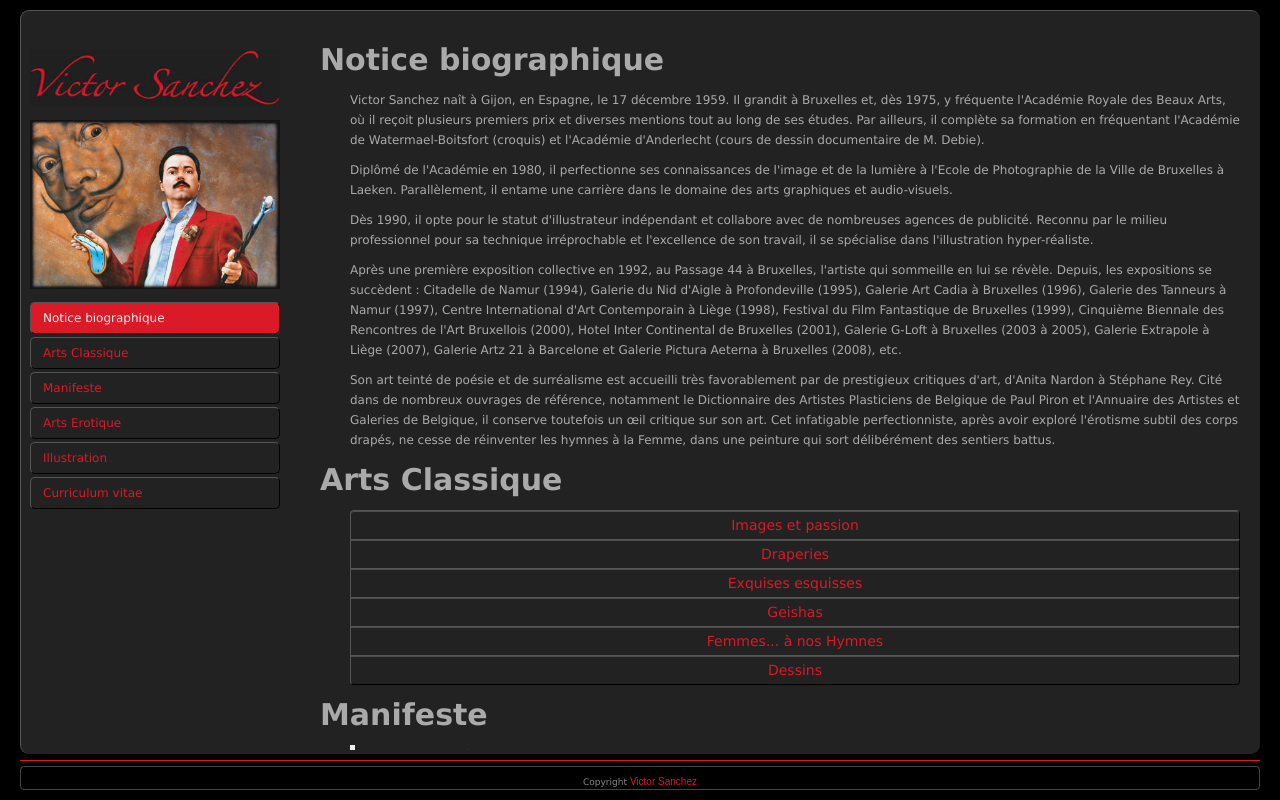
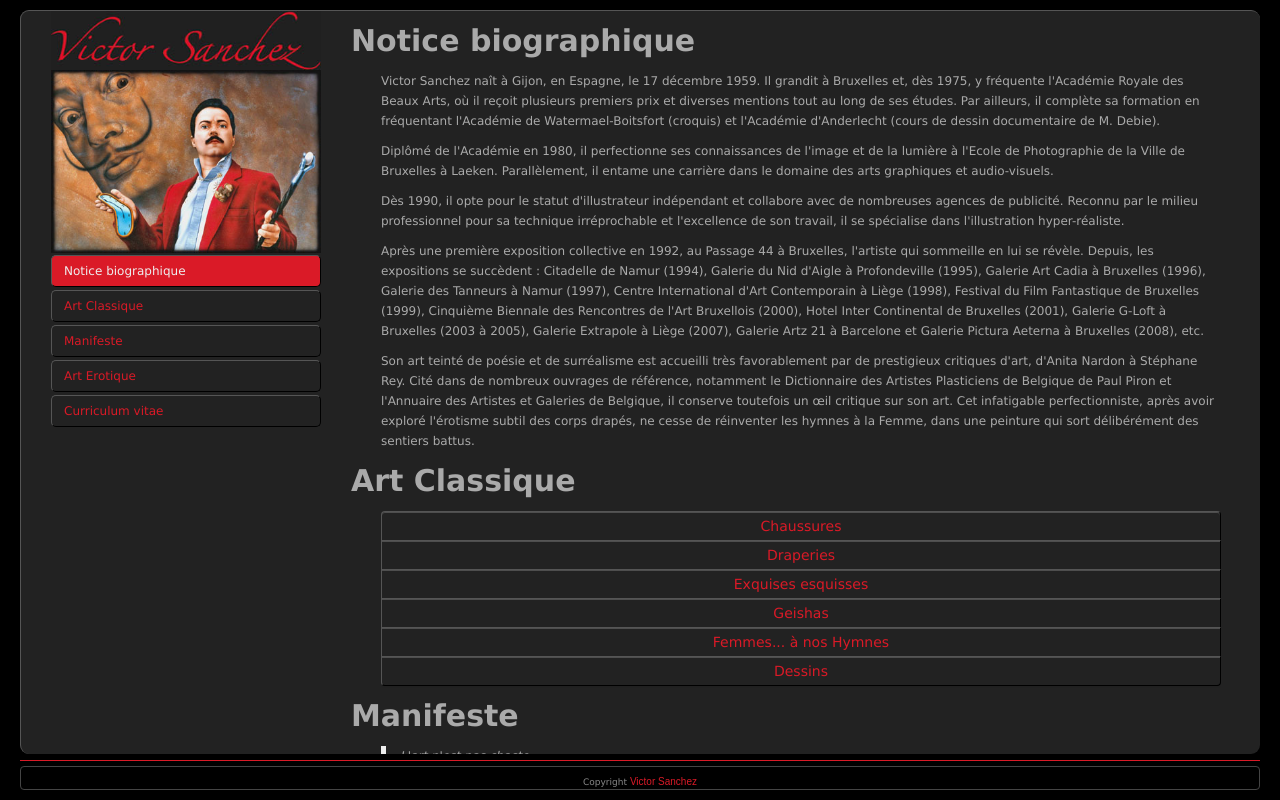
Before and after one commit to j-san/victor-sanchez-artwork-gathering, a plain HTML site: page www/index.html in a window 1280 px wide. Drawn offline with Linux system fonts and the light colour scheme.

Commit message:
layouting, content

```diff
--- a/www/css/style.css
+++ b/www/css/style.css
@@ -46,8 +46,8 @@ blockquote cite {
 	right: 20px;
 
 	box-sizing: border-box;
-	padding: 50px 101px;
 
+	margin-left: 0;
 	border: 1px solid #555;
 	border-bottom: none;
 	border-right: none;
@@ -71,6 +71,7 @@ blockquote cite {
 }
 #carousel h1 {
 	position: absolute;
+	z-index: 1;
 }
 .carousel-inner {
 	height: 100%;
@@ -97,16 +98,6 @@ blockquote cite {
 	opacity:.9;
 }
 
-.v-align-wrap {
-	display: table;
-	height: 100%;
-	width: 100%;
-}
-.v-align {
-	display: table-cell;
-	vertical-align: middle;
-}
-
 #carousel .item img {
   width: auto;
   height : auto;
@@ -117,37 +108,24 @@ blockquote cite {
 }
 
 .home-title {
-	position: fixed;
-	width: 250px;
-	top: 50px;
-	left: 30px;
+	width: 100%;
 }
 
 .home-artwork {
-	position: fixed;
-	width: 250px;
-	top: 120px;
-	left: 30px;
+	width: 100%;
 }
 
 #navigation {
-	position: fixed;
-	width: 250px;
-	top: 300px;
-	left: 30px;
+	width: 100%;
 }
 
 #main {
-	position: fixed;
-	top: 30px;
-	right: 40px;
-	left: 320px;
-	bottom: 50px;
+	height: 100%;
     overflow-y: scroll;
 }
 
 #main .content {
-	margin-left: 30px;
+	padding-left: 30px;
 }
 
 #main .btn-group {
--- a/www/gallery/data.js
+++ b/www/gallery/data.js
@@ -1,83 +1,117 @@
 var data = {
 	classic: [{
-		title: "Images et passion",
+		title: "Chaussures",
 		artworks: [
-			"gallery/83.jpg",
-			"gallery/84.jpg"
+			"gallery/Chaussures/Chaussures-3.jpg",
+			"gallery/Chaussures/SITC-2.jpg",
+			"gallery/Chaussures/SITC-3.jpg",
+			"gallery/Chaussures/témoin-42.jpg"
 		]
 	}, {
 		title: "Draperies",
 		artworks: [
-			"gallery/86.jpg"
+			"gallery/Draperies/Drapé indiscret.jpg",
+			"gallery/Draperies/DSC_0079.jpg",
+			"gallery/Draperies/L'éveil.jpg",
+			"gallery/Draperies/Le début monde.jpg",
+			"gallery/Draperies/Mi-figue-Modifier.jpg",
+			"gallery/Draperies/Nuits d'été.jpg",
+			"gallery/Draperies/Oasis.jpg",
+			"gallery/Draperies/Orgueuil de femme.jpg",
+			"gallery/Draperies/PICT0012.jpg",
+			"gallery/Draperies/PICT0013.jpg",
+			"gallery/Draperies/Premiers pas.jpg",
+			"gallery/Draperies/Pudeur secrète.jpg",
+			"gallery/Draperies/Qu'elle heure.jpg",
+			"gallery/Draperies/Reposes-toi.jpg",
+			"gallery/Draperies/Soeurs jumelles.jpg",
+			"gallery/Draperies/Une ou deux.jpg"
 		]
 	}, {
 		title: "Exquises esquisses",
 		artworks: [
-			"gallery/86.jpg"
+			"gallery/Esquisses/PICT0001.jpg",
+			"gallery/Esquisses/PICT0002.jpg",
+			"gallery/Esquisses/PICT0003.jpg",
+			"gallery/Esquisses/PICT0007.jpg",
+			"gallery/Esquisses/Repros0002.jpg",
+			"gallery/Esquisses/Repros0003.jpg",
+			"gallery/Esquisses/Repros0004.jpg",
+			"gallery/Esquisses/Repros0005.jpg",
+			"gallery/Esquisses/Repros0006.jpg",
+			"gallery/Esquisses/Repros0007.jpg",
+			"gallery/Esquisses/Repros0008.jpg",
+			"gallery/Esquisses/Repros0009.jpg",
+			"gallery/Esquisses/Repros0010.jpg",
+			"gallery/Esquisses/Repros0011.jpg",
+			"gallery/Esquisses/Repros0012.jpg",
+			"gallery/Esquisses/Repros0013.jpg",
+			"gallery/Esquisses/Repros0014.jpg",
+			"gallery/Esquisses/Repros0015.jpg",
+			"gallery/Esquisses/Repros0016.jpg"
 		]
 	}, {
 		title: "Geishas",
 		artworks: [
-			"gallery/86.jpg"
+			"gallery/Geishas/Déshabillage de Geisha.jpg",
+			"gallery/Geishas/Geiko.jpg",
+			"Gallery/Geishas/geishas-12.jpg",
+			"Gallery/Geishas/geishas-4.jpg",
+			"Gallery/Geishas/Guerrière Geisha.jpg",
+			"Gallery/Geishas/PICT0013.jpg",
 		]
 	}, {
 		title: "Femmes... à nos Hymnes",
 		artworks: [
-			"gallery/86.jpg"
+			"gallery/Couleur/L'aspirante.jpg",
+			"gallery/Couleur/PICT0006.jpg",
+			"gallery/Couleur/PICT0008.jpg",
+			"gallery/Couleur/PICT0009.jpg",
+			"gallery/Couleur/PICT0010.jpg",
+			"gallery/Couleur/PICT0011.jpg"
 		]
 	}, {
 		title: "Dessins",
 		artworks: [
-			"gallery/86.jpg"
+			"gallery/Dessins/DSC_0003.jpg",
+			"gallery/Dessins/DSC_0006.jpg",
+			"gallery/Dessins/DSC_0007.jpg",
+			"gallery/Dessins/DSC_0008.jpg",
+			"gallery/Dessins/DSC_0010.jpg",
+			"gallery/Dessins/Projet geisha01.jpg",
+			"gallery/Dessins/neg-12.jpg"
 		]
 	}],
 	erotic: [{
 		title: "Peintures érotiques",
 		artworks: [
-			"gallery/83.jpg",
-			"gallery/84.jpg"
-		]
-	}, {
-		title: "Portraits intimes",
-		artworks: [
-			"gallery/86.jpg"
-		]
-	}, {
-		title: "Dessins érotiques",
-		artworks: [
-			"gallery/86.jpg"
-		]
-	}, {
-		title: "Illustrations du Maître des Plaisirs",
-		artworks: [
-			"gallery/86.jpg"
-		]
-	}],
-	ad: [{
-		title: "Personnages",
-		artworks: [
-			"gallery/83.jpg",
-			"gallery/84.jpg"
-		]
-	}, {
-		title: "Animaux",
-		artworks: [
-			"gallery/86.jpg"
-		]
-	}, {
-		title: "Food",
-		artworks: [
-			"gallery/86.jpg"
-		]
-	}, {
-		title: "Non-Food",
-		artworks: [
-			"gallery/86.jpg"
-		]
-	}, {
-		title: "Autres styles",
-		artworks: [
-			"gallery/86.jpg"
+			"gallery/Erotiques/Belle masquée.jpg",
+            "gallery/Erotiques/Bondage.jpg",
+            "gallery/Erotiques/Chaussure rouge.jpg",
+            "gallery/Erotiques/Cours de langue.jpg",
+            "gallery/Erotiques/DSC_0002-Modifier.jpg",
+            "gallery/Erotiques/DSC_0024.jpg",
+            "gallery/Erotiques/DSC_0028.jpg",
+            "gallery/Erotiques/DSC_0033.jpg",
+            "gallery/Erotiques/DSC_0035.jpg",
+            "gallery/Erotiques/DSC_0036-Modifier.jpg",
+            "gallery/Erotiques/DSC_0268.jpg",
+            "gallery/Erotiques/Femme attachée.jpg",
+            "gallery/Erotiques/France-Isa.jpg",
+            "gallery/Erotiques/Menottes et jarretelles.jpg",
+            "gallery/Erotiques/Mur01.jpg",
+            "gallery/Erotiques/PICT0002-2.jpg",
+            "gallery/Erotiques/PICT0004.jpg",
+            "gallery/Erotiques/PICT0005.jpg",
+            "gallery/Erotiques/PICT0008.jpg",
+            "gallery/Erotiques/PICT0010.jpg",
+            "gallery/Erotiques/PICT0012.jpg",
+            "gallery/Erotiques/PICT0014.jpg",
+            "gallery/Erotiques/PICT0015.jpg",
+            "gallery/Erotiques/PICT0016.jpg",
+            "gallery/Erotiques/Robe rouge.jpg",
+            "gallery/Erotiques/enchainée.jpg",
+            "gallery/Erotiques/négatifs-4.jpg"
 		]
 	}]
 }
--- a/www/index.html
+++ b/www/index.html
@@ -22,20 +22,21 @@
 	<title>Victor Sanchez - Artiste peintre et illustrateur</title>
 </head>
 <body>
-	<div id="content">
+	<div id="content" class="row">
+		<div class="left-col span3">
 			<img class="home-title" src="img/victor sanchez.jpg" title="Victor Sanchez" alt="Signature">
 			<img class="home-artwork" src="img/autoportraitvsanchez.jpg">
 	        <div id="navigation">
 	            <ul class="nav nav-pills nav-stacked">
 	                <li><a href="#bio">Notice biographique</a></li>
-                <li><a href="#classic">Arts Classique</a></li>
+	                <li><a href="#classic">Art Classique</a></li>
 	                <li><a href="#manifeste">Manifeste</a></li>
-                <li><a href="#erotic">Arts Erotique</a></li>
-                <li><a href="#illustration">Illustration</a></li>
+	                <li><a href="#erotic">Art Erotique</a></li>
 	                <li><a href="#cv">Curriculum vitae</a></li>
 	            </ul>
 	        </div>
-        <div id="main" data-spy="scroll" data-target="#navigation">
+		</div>
+        <div id="main" class="span9" data-spy="scroll" data-target="#navigation">
             <h2 id="bio">Notice biographique</h2>
             <div class="content">
                 <p>Victor Sanchez naît à Gijon, en Espagne, le 17 décembre 1959. Il grandit à Bruxelles et,
@@ -68,7 +69,7 @@
                 son art. Cet infatigable perfectionniste, après avoir exploré l'érotisme subtil des corps drapés,
                 ne cesse de réinventer les hymnes à la Femme, dans une peinture qui sort délibérément des sentiers battus.</p>
             </div>
-            <h2 id="classic">Arts Classique</h2>
+            <h2 id="classic">Art Classique</h2>
 
             <h2 id="manifeste">Manifeste</h2>
             <div class="content">
@@ -94,9 +95,7 @@
                 <p>Victor Sanchez ne déroge pas à la règle. Comme eux, il a aussi une production plus intime qui ravit les amateurs de ce genre
                 de peinture. Dans cette partie du site, Victor nous fait donc découvrir sa peinture érotique.</p>
             </div>
-            <h2 id="erotic">Arts Erotique</h2>
-
-            <h2 id="illustration">Illustration</h2>
+            <h2 id="erotic">Art Erotique</h2>
 
             <h2 id="cv">Curriculum vitae</h2>
             <div class="content">
--- a/www/js/gallery.js
+++ b/www/js/gallery.js
@@ -33,9 +33,7 @@ $(function () {
 				item.attr("id", id); // first image in given list will be referenced
 			}
 
-			$("<img src='" + artwork + "'>")
-                .wrap("<div class='v-align'/>").parent()
-                .wrap("<div class='v-align-wrap'/>").parent()
+			$('<img src="' + artwork + '">')
                 .appendTo(item);
 		}
 	}
```
Lines whose indentation alone changed are shown as unchanged.
